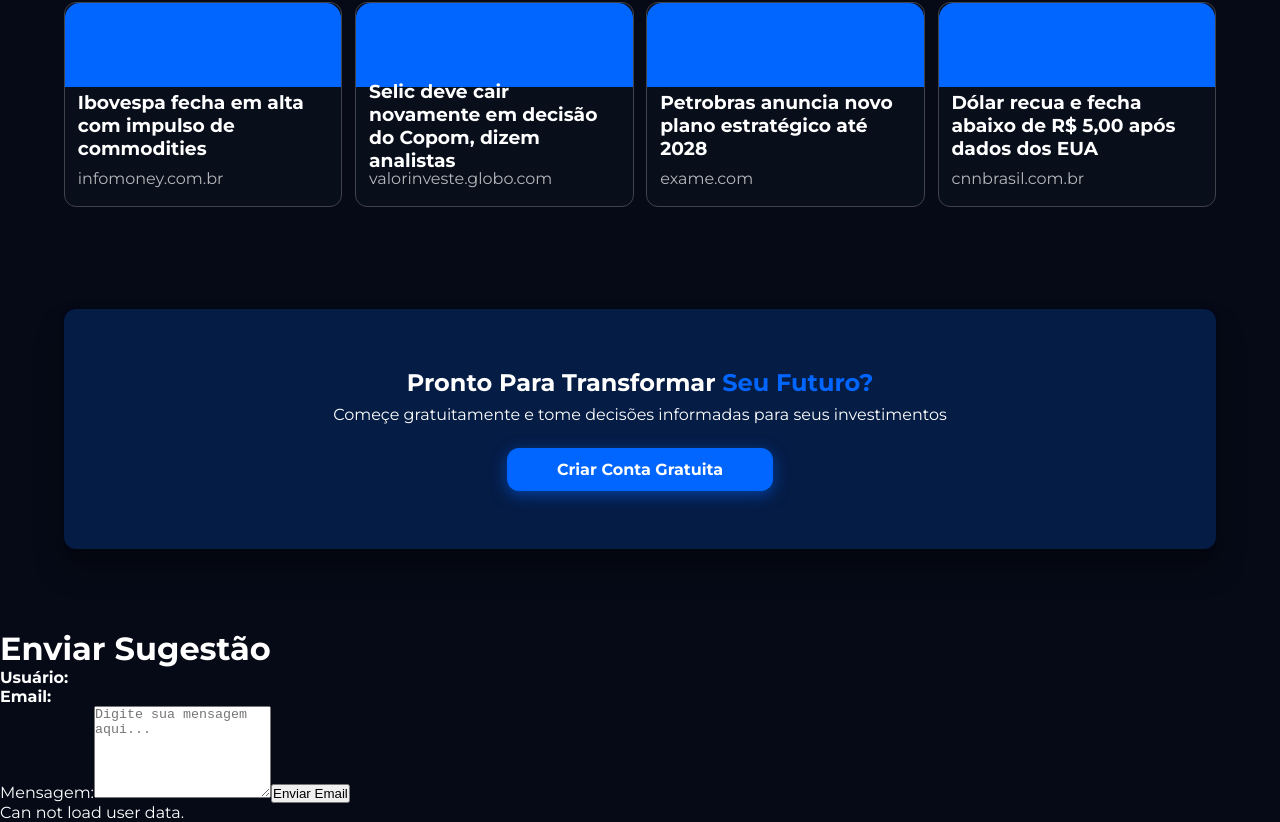
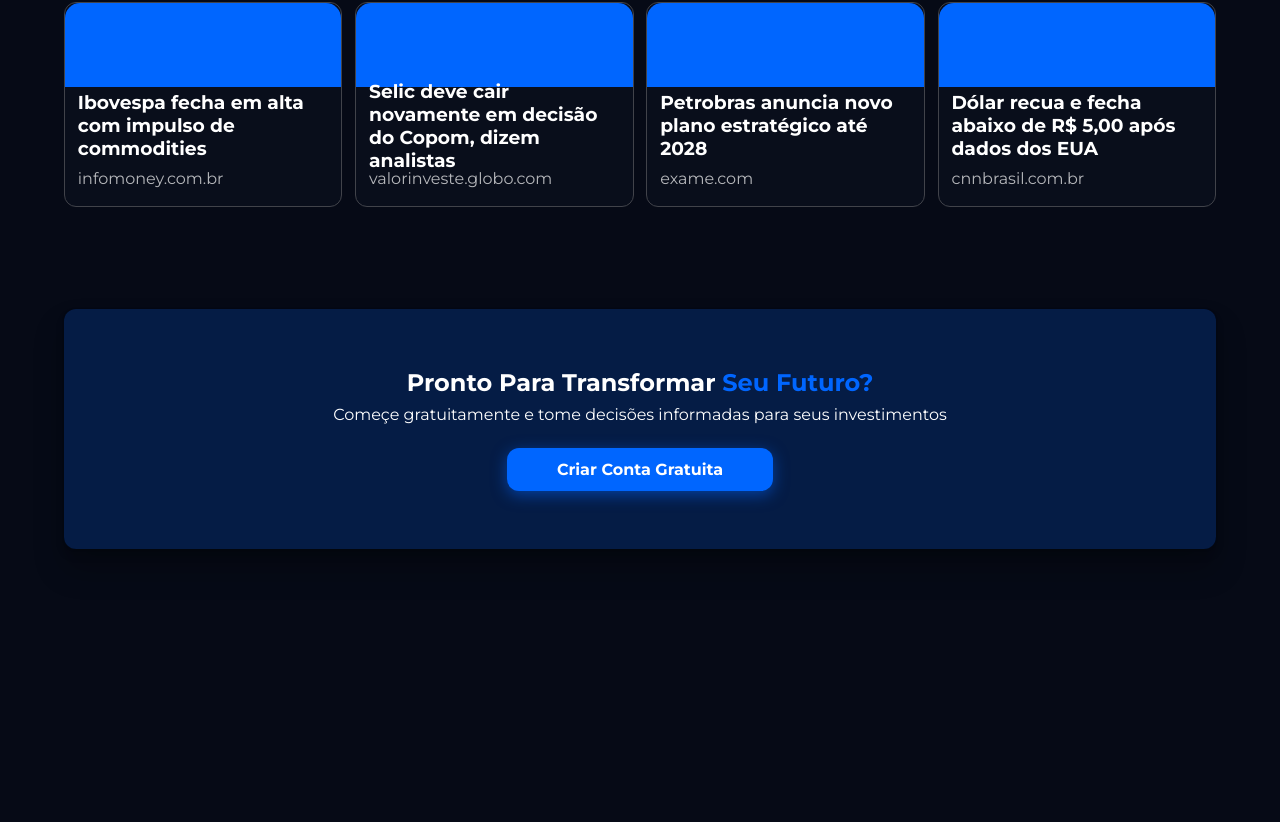
Before and after one commit to Lucas-PG/finora, a React (Create React App) app in the folder app/: page / in a window 1280 px wide. Shown: the part 1608-2430 px from the top of the page. After the commit the page ends 2237 px from the top, so only its background shows below. Built offline with nearby package versions, Linux system fonts and the light colour scheme; no server answers.

Commit message:
adiciona rota /logout

```diff
--- a/app/src/App.jsx
+++ b/app/src/App.jsx
@@ -1,4 +1,4 @@
-import { useContext } from "react";
+import { useContext, useEffect } from "react";
 import { BrowserRouter, Routes, Route, Navigate } from "react-router-dom";
 import { AuthContext } from "./context/AuthContext";
 import Login from "./pages/Login";
@@ -21,6 +21,16 @@ function App() {
   const { isAuthenticated, setToken, token, logout } = useContext(AuthContext);
 
   if (isAuthenticated === null) return <div>Verificando login...</div>;
+
+  function LogoutHandler() {
+    const { logout } = useContext(AuthContext);
+
+    useEffect(() => {
+      logout();
+    }, []);
+
+    return <Navigate to="/" replace />;
+  }
 
   return (
     <BrowserRouter>
@@ -59,18 +69,19 @@ function App() {
             <Route path="/simple-interest" element={<SimpleInterest />} />
             <Route path="/first-million" element={<FirstMillion />} />
             <Route path="/asset-percentage" element={<AssetPercentage />} />
+            <Route path="/logout" element={<LogoutHandler />} />
+            />
           </>
         )}
       </Routes>
       {isAuthenticated ? (
         <div>
-          <ChatBot token={token} onLogout={logout} ></ChatBot>
-          <Email token={token}></Email>
+          <ChatBot token={token} onLogout={logout}></ChatBot>
+          {/* <Email token={token}></Email> */}
         </div>
-      ) :
-        <div>
-          <Email token={token}></Email>
-        </div>}
+      ) : (
+        <div>{/* <Email token={token}></Email> */}</div>
+      )}
     </BrowserRouter>
   );
 }
```
